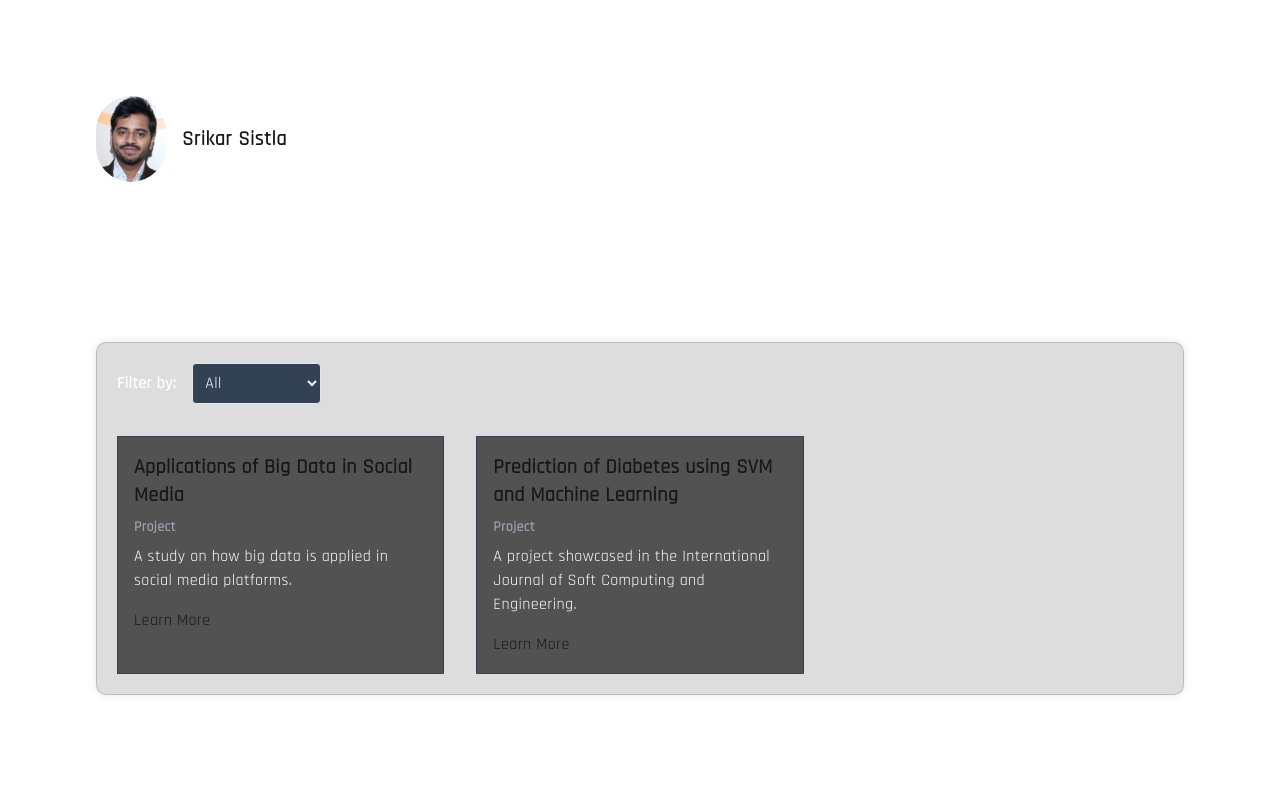
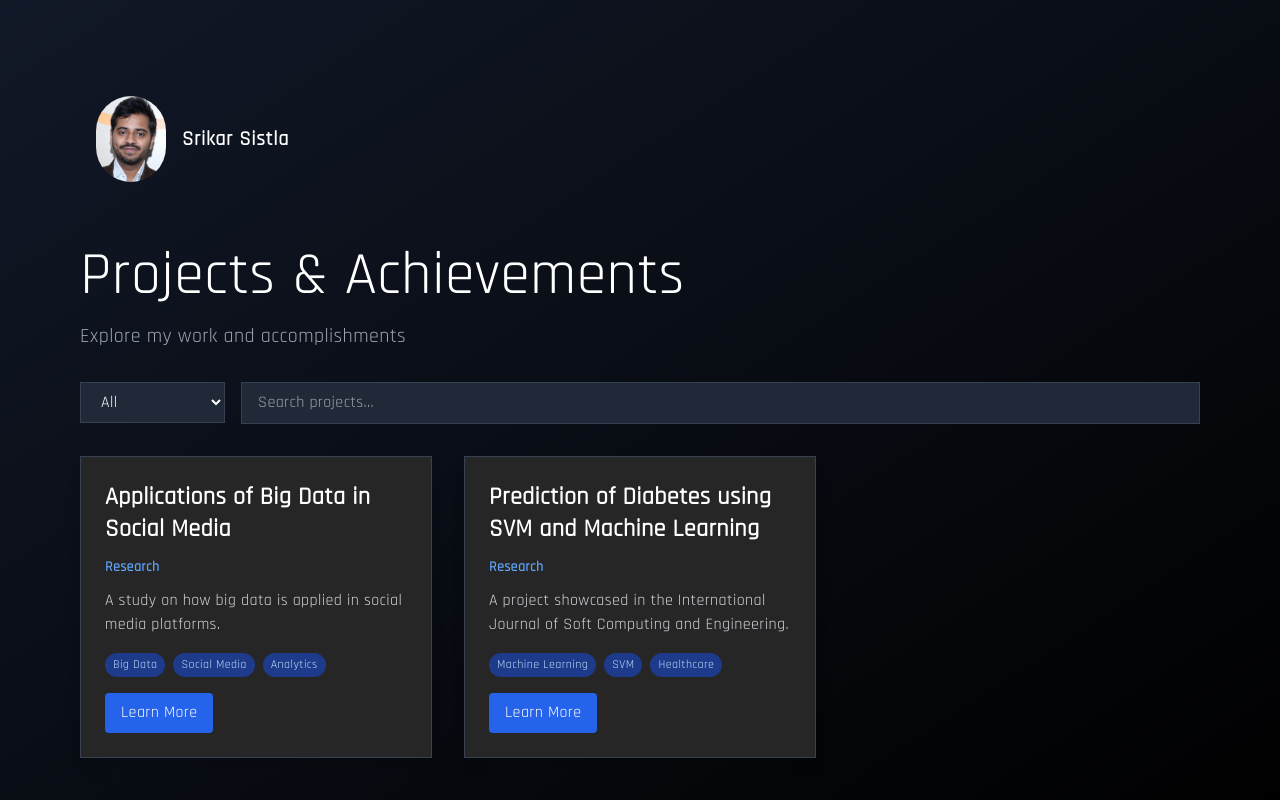
Before and after one commit to SrikarSistla08/MyPortfolio, a Next.js app: page /projects in a window 1280 px wide. Shown: the top 800 px of the page. Built offline with nearby package versions, Linux system fonts and the light colour scheme; a web font is replaced by a local one.

Commit message:
Added changes and colors

```diff
--- a/package.json
+++ b/package.json
@@ -9,7 +9,7 @@
     "lint": "next lint"
   },
   "dependencies": {
-    "framer-motion": "^12.4.7",
+    "framer-motion": "^12.5.0",
     "instafeed.js": "^2.0.0",
     "next": "^15.1.7",
     "react": "^19.0.0",
--- a/src/app/page.tsx
+++ b/src/app/page.tsx
@@ -1,5 +1,5 @@
 "use client";
-import React, { useRef } from "react";
+import React, { useRef, useEffect, useState } from "react";
 import Link from "next/link";
 import Header from "../components/header";
 import About from "../components/about";
@@ -9,8 +9,7 @@ import Education from "../components/education";
 import ProjectsShowcase from "../components/ProjectsShowcase";
 import Footer from "@/components/footer";
 import { useIntersectionObserver } from "../hooks/useIntersectionObserver";
-import { motion, useScroll, useTransform } from "framer-motion";
-import { useEffect } from "react";
+import { motion, useScroll, useTransform, AnimatePresence } from "framer-motion";
 
 const Hero = () => {
   const ref = useRef(null);
@@ -19,162 +18,135 @@ const Hero = () => {
     offset: ["start start", "end start"]
   });
 
-  const backgroundY = useTransform(scrollYProgress, [0, 2], ["0%", "50%"]);
-
-  useEffect(() => {
-    // Smooth scroll functionality
-    const handleClick = (e: MouseEvent) => {
-      e.preventDefault();
-      const href = (e.currentTarget as HTMLAnchorElement).getAttribute('href');
-      if (href) {
-        document.querySelector(href)?.scrollIntoView({
-          behavior: 'smooth',
-        });
-      }
-    };
-
-    const link = document.querySelector('a[href^="#"]');
-    link?.addEventListener('click', handleClick as EventListener);
-
-    return () => {
-      link?.removeEventListener('click', handleClick as EventListener);
-    };
-  }, []);
+  const backgroundY = useTransform(scrollYProgress, [0, 1], ["0%", "30%"]);
+  const opacity = useTransform(scrollYProgress, [0, 0.5], [1, 0]);
 
   return (
-    <section>
-      <div ref={ref} className="relative h-screen overflow-hidden">
-        {/* <motion.div id="ths"
-          className="max-h-screen flex justify-center items-center"
+    <section ref={ref} className="relative h-screen overflow-hidden">
+      <motion.div
+        className="absolute inset-0 z-0 bg-cover bg-center"
         style={{
-            backgroundImage: "url('/bc.jpg')",
-            backgroundAttachment: "fixed",
-            backgroundPosition: "center",
-            backgroundBlendMode: "multiply",
-            backgroundRepeat: "no-repeat",
-            opacity: 0.8,
-            y: backgroundY
+          backgroundImage: "url('/bc.JPG')",
+          y: backgroundY,
+          opacity: 0.7,
         }}
       />
       <motion.div
-          initial={{ opacity: 0, y: 100 }}
-          animate={{ opacity: 1, y: 0 }}
-          transition={{ duration: 1, ease: "easeInOut" }}
-          className="relative z-10 flex text-8xl font-[advent_pro] flex-col justify-center h-full text-center"
-
+        className="relative z-10 flex flex-col justify-center items-center h-full text-center text-white"
+        style={{ opacity }}
       >
-          Welcome to My Portfolio!
-          <motion.p
-          initial={{ y: -10, opacity: 2}}
-          animate={{ y: 20, opacity: 3 }}
-          transition={{ duration: 1.50, repeat: Infinity,}}
-          className="text-sm font-medium hover:transition duration-500 mt-8">
-            <Link href="#ths2">Scroll Down or Click me to Explore</Link>
-          </motion.p>
-        </motion.div>
-      </div>
-      <div></div>
-      <div ref={ref} className="relative h-screen overflow-hidden"> */}
-      <motion.div
-          className="max-h-screen absolute inset-0 z-0 bg-cover bg-center mp-overlay"
-          style={{
-            backgroundImage: "url('/bc.JPG')",
-            backgroundAttachment: "auto",
-            backgroundPosition: "center",
-            backgroundBlendMode: "multiply",
-            backgroundRepeat: "repeat",
-            opacity: 0.7,
-            y: backgroundY
-          }}
-        />
-        <motion.div
-          initial={{ opacity: 0, y: 100 }}
-          animate={{ opacity: 1, y: 0 }}
-          transition={{ duration: 1, ease: "easeInOut" }}
-          className="relative z-10 text-black flex text-9xl flex-col justify-center h-full text-center md:p-10"
+        <motion.h1
+          initial={{ y: 20, opacity: 0 }}
+          animate={{ y: 0, opacity: 1 }}
+          transition={{ duration: 0.8, ease: "easeOut" }}
+          className="text-6xl md:text-8xl font-bold mb-4 text-shadow-lg"
         >
           Srikar Sistla
+        </motion.h1>
         <motion.p
-          initial={{ y: -10, opacity: 2}}
-          animate={{ y: 20, opacity: 3 }}
-          transition={{ duration: 1.50,}}
-          className="text-2xl font-honk hover:transition duration-500 mt-8">
+          initial={{ y: 20, opacity: 0 }}
+          animate={{ y: 0, opacity: 1 }}
+          transition={{ duration: 0.8, ease: "easeOut", delay: 0.2 }}
+          className="text-xl md:text-2xl mb-8 text-shadow"
+        >
           Aspiring Web Developer and Data Analyst
         </motion.p>
-
-          <motion.p
-          initial={{ y: -10, opacity: 2}}
-          animate={{ y: 20, opacity: 3 }}
-          transition={{ duration: 1.50,}}
-          className="text-sm font-medium hover:text-black font-advent-pro hover:bg-500 transition-all duration-500 mt-20">
-            <Link href="#header">Scroll Down or Click me to Explore</Link>
-          </motion.p>
-          <div></div>
+        <motion.div
+          initial={{ y: 20, opacity: 0 }}
+          animate={{ y: 0, opacity: 1 }}
+          transition={{ duration: 0.8, ease: "easeOut", delay: 0.4 }}
+        >
+          <Link href="#header"
+            className="bg-white text-black py-2 px-6 rounded-full hover:bg-opacity-80 transition duration-300 text-lg font-semibold"
+          >
+            Explore My Work
+          </Link>
         </motion.div>
-      </div>
+      </motion.div>
     </section>
   );
 };
 
 const BackToTopButton = () => {
-  const handleClick = () => {
-    window.scrollTo({ top: 1500, behavior: 'smooth' });
+  const [isVisible, setIsVisible] = useState(false);
+
+  useEffect(() => {
+    const toggleVisibility = () => {
+      if (window.pageYOffset > 300) {
+        setIsVisible(true);
+      } else {
+        setIsVisible(false);
+      }
+    };
+
+    window.addEventListener("scroll", toggleVisibility);
+    return () => window.removeEventListener("scroll", toggleVisibility);
+  }, []);
+
+  const scrollToTop = () => {
+    window.scrollTo({
+      top: 0,
+      behavior: "smooth"
+    });
   };
 
   return (
-    <button
-      onClick={handleClick}
-      className="fixed bottom-4 right-4 p-3 bg-slate-600 text-white font-['rajdhani'] rounded-full shadow-lg hover:bg-zinc-700 transition duration-300"
+    <AnimatePresence>
+      {isVisible && (
+        <motion.button
+          initial={{ opacity: 0, y: 20 }}
+          animate={{ opacity: 1, y: 0 }}
+          exit={{ opacity: 0, y: 20 }}
+          onClick={scrollToTop}
+          className="fixed bottom-4 right-4 p-3 bg-blue-600 text-white rounded-full shadow-lg hover:bg-blue-700 transition duration-300 z-50"
           aria-label="Back to top"
         >
-      Back to Top
-    </button>
+          <svg xmlns="http://www.w3.org/2000/svg" className="h-6 w-6" fill="none" viewBox="0 0 24 24" stroke="currentColor">
+            <path strokeLinecap="round" strokeLinejoin="round" strokeWidth={2} d="M5 10l7-7m0 0l7 7m-7-7v18" />
+          </svg>
+        </motion.button>
+      )}
+    </AnimatePresence>
   );
 };
 
-
-const AnimatedSection: React.FC<{ children: React.ReactNode; className?: string }> = ({ children, className = "" }) => {
+const AnimatedSection = ({ children, className = "" }) => {
   const [ref, isIntersecting] = useIntersectionObserver({
     threshold: 0.1,
     triggerOnce: true,
   });
 
   return (
-    <section
-      ref={ref as unknown as React.RefObject<HTMLElement>}
-      className={`bg-fixed bg-cover transition-all duration-1000 ${
-        isIntersecting
-          ? "opacity-100 translate-y-0"
-          : "opacity-0 translate-y-10"
-      } ${className} overflow-y-hidden scrollbar-disabled`}
+    <motion.section
+      ref={ref}
+      initial={{ opacity: 0, y: 50 }}
+      animate={isIntersecting ? { opacity: 1, y: 0 } : {}}
+      transition={{ duration: 0.5, ease: "easeOut" }}
+      className={`${className} overflow-hidden`}
     >
       {children}
-    </section>
+    </motion.section>
   );
 };
 
 export default function Home() {
   return (
-    <AnimatedSection>
-      <div className="min-h-screen flex flex-col font-['rajdhani']">
+    <div className="min-h-screen flex flex-col font-['rajdhani'] bg-gradient-to-br from-slate-900 to-black">
       <BackToTopButton />
-        <AnimatedSection className="flex flex-col overflow-y-auto gap-10">
       <Hero />
-          </AnimatedSection>
-        <div className="grid min-h-screen gap-16 p-10">
-          <div id="header" className="max-h-screen flex flex-col gap-8 mt-10">
-          <AnimatedSection>
+      <div className="mx-auto px-8 py-16">
+        <AnimatedSection id="header" className="mb-24">
           <Header />
         </AnimatedSection>
-          </div>
-          <main className="flex flex-col gap-10">
-            <AnimatedSection className="min-h-screen gap-2">
+        <div className="mx-auto px-8 py-16 ">
+        <main className="space-y-24">
+          <AnimatedSection>
             <About />
-              <div className="mt-4">
+            <div className="mt-8">
               <a
                 href="Resume.pdf"
                 download
-                  className="inline-block bg-blue-900 text-white font-semibold py-2 px-4 mt-2 rounded-lg hover:bg-slate-700 transition-colors duration-300 tracking-wide"
+                className="inline-block bg-slate-900 text-white font-semibold py-3 px-6 rounded-lg hover:bg-blue-700 transition-colors duration-300 tracking-wide"
               >
                 Download Resume
               </a>
@@ -193,29 +165,28 @@ export default function Home() {
             <Education />
           </AnimatedSection>
           <AnimatedSection>
-              <section id="creations" className="flex flex-col gap-8 tracking-wide">
-                <div className="flex items-center gap-4">
-                  <svg xmlns="http://www.w3.org/2000/svg" fill="none" viewBox="0 0 24 24" strokeWidth={1.5} stroke="currentColor" className="w-6 h-6">
-                    <path strokeLinecap="round" strokeLinejoin="round" d="M12 18v-5.25m0 0a6.01 6.01 0 001.5-.189m-1.5.189a6.01 6.01 0 01-1.5-.189m3.75 7.478a12.06 12.06 0 01-4.5 0m3.75 2.383a14.406 14.406 0 01-3 0M14.25 18v-.192c0-.983.658-1.823 1.508-2.316a7.5 7.5 0 10-7.517 0c.85.493 1.509 1.333 1.509 2.316V18" />
-                  </svg>
-                  <h2 className="text-3xl font-bold hover:text-stone-400 transition duration-200 hover:underline">My Creations</h2>
+            <section id="creations" className="space-y-8">
+              <h2 className="text-4xl font-bold mb-8">My Creations</h2>
+              <div className="grid md:grid-cols-2 gap-8">
+                <Link href="/photography" className="group">
+                  <div className="bg-purple-600 rounded-lg p-6 transition-all duration-300 transform group-hover:scale-105 group-hover:shadow-xl">
+                    <h3 className="text-2xl font-semibold mb-4 text-white">Photography</h3>
+                    <p className="text-purple-100">Explore my visual journey through Instagram</p>
                   </div>
-                <div className="flex gap-2 p-4 flex">
-                  <Link href="/photography" className="container inline-block bg-gradient-to-r from-purple-400 to-pink-500 text-white py-3 px-6 rounded-lg hover:from-purple-500 hover:to-pink-600 transition-all duration-1000 hover:online">
-                    <h3 className="text-xl font-semibold mb-2">Photography</h3>
-                    <p className="mb-4 ">Explore my visual journey through Instagram</p>
                 </Link>
-                  <Link href="/music" className="container inline-block bg-gradient-to-r from-green-400 to-green-600 text-white py-3 px-6 rounded-lg hover:from-green-500 hover:to-green-700 transition-all duration-300 transform hover:undeline">
-                    <h3 className="text-xl font-semibold mb-2">Music</h3>
-                    <p>Listen to my musical creations on Spotify</p>
+                <Link href="/music" className="group">
+                  <div className="bg-green-600 rounded-lg p-6 transition-all duration-300 transform group-hover:scale-105 group-hover:shadow-xl">
+                    <h3 className="text-2xl font-semibold mb-4 text-white">Music</h3>
+                    <p className="text-green-100">Listen to my musical creations on Spotify</p>
+                  </div>
                 </Link>
               </div>
             </section>
           </AnimatedSection>
         </main>
         </div>
+      </div>
       <Footer />
     </div>
-    </AnimatedSection>
   );
 }
--- a/src/components/MyCreations/music.js
+++ b/src/components/MyCreations/music.js
@@ -4,7 +4,7 @@ import tempHeader from '../tempHeader';
 
 export default function Music() {
   return (
-    <div className="min-h-screen p-8 sm:p-20 font-['rajdhani'] tracking-wide">
+    <div className="min-h-screen p-8 sm:p-20 font-['rajdhani'] tracking-wide bg-gradient-to-br from-slate-900 to-black">
       <header className="mb-12 experience-container">
         <Link href="/" className="text-2xl font-bold hover:text-stone-500 transition-colors duration-200">
           {tempHeader()}
--- a/src/components/MyCreations/photography.js
+++ b/src/components/MyCreations/photography.js
@@ -19,7 +19,7 @@ export default function Photography() {
   }, []);
 
   return (
-    <div className="min-h-screen p-8 sm:p-20 font-['rajdhani'] tracking-wide animate-fadeIn">
+    <div className="min-h-screen p-8 sm:p-20 font-['rajdhani'] bg-gradient-to-br from-gray-900 to-black tracking-wide animate-fadeIn">
       <header className="mb-12">
         <Link href="/" className="text-2xl sm:text-3xl font-bold hover:text-stone-500 transition-colors duration-200">
           {tempHeader()}
--- a/src/components/Projects/projects.js
+++ b/src/components/Projects/projects.js
@@ -1,71 +1,110 @@
 "use client";
-import React, { useState } from "react";
+import React, { useState, useEffect } from "react";
 import Link from "next/link";
+import { motion, AnimatePresence } from "framer-motion";
 import tempHeader from "../tempHeader";
 
 export const projectsData = [
   {
     title: "Applications of Big Data in Social Media",
-    type: "Project",
+    type: "Research",
     description: "A study on how big data is applied in social media platforms.",
     link: "https://ijsrem.com/download/applications-of-big-data-in-social-media/",
+    tags: ["Big Data", "Social Media", "Analytics"]
   },
   {
     title: "Prediction of Diabetes using SVM and Machine Learning",
-    type: "Project",
+    type: "Research",
     description: "A project showcased in the International Journal of Soft Computing and Engineering.",
     link: "https://www.ijsce.org/portfolio-item/b35570512222/",
+    tags: ["Machine Learning", "SVM", "Healthcare"]
   },
   // Add more projects, certifications, and awards here
 ];
 
-
-const ProjectItem = ({ title, type, description, link }) => (
-<div className="project-card bg-neutral-600 border border-gray-700 hover:bg-slate-800 p-4 rounded-lg hover:shadow-lg hover:shadow-blue-800 transition duration-300">
-    <h3 className="text-xl font-semibold mb-2">{title}</h3>
-    <p className="text-sm font-semibold text-gray-400 mb-2">{type}</p>
-    <p className="text-white text-700 mb-4 ">{description}</p>
-    <Link href={link} target="_blank" rel="noopener noreferrer" className="text-dark-500 hover:underline">
+const ProjectItem = ({ title, type, description, link, tags }) => (
+  <motion.div
+    layout
+    initial={{ opacity: 0, y: 10 }}
+    animate={{ opacity: 1, y: 0 }}
+    exit={{ opacity: 0, y: -10 }}
+    transition={{ duration: 0.5 }}
+    className="project-card bg-neutral-800 border border-gray-700 p-6 rounded-lg shadow-lg hover:shadow-xl hover:shadow-blue-800/30 transition duration-300"
+  >
+    <h3 className="text-2xl font-semibold mb-3 text-white">{title}</h3>
+    <p className="text-sm font-semibold text-blue-400 mb-3">{type}</p>
+    <p className="text-gray-300 mb-4">{description}</p>
+    <div className="flex flex-wrap gap-2 mb-4">
+      {tags.map((tag, index) => (
+        <span key={index} className="bg-blue-900 text-blue-200 text-xs px-2 py-1 rounded-full">
+          {tag}
+        </span>
+      ))}
+    </div>
+    <Link href={link} target="_blank" rel="noopener noreferrer"
+      className="inline-block bg-blue-600 text-white px-4 py-2 rounded hover:bg-blue-700 transition duration-300">
       Learn More
     </Link>
-  </div>
+  </motion.div>
 );
 
 const Projects = () => {
   const [filter, setFilter] = useState("All");
+  const [searchTerm, setSearchTerm] = useState("");
+  const [filteredProjects, setFilteredProjects] = useState(projectsData);
 
-  const filteredProjects = filter === "All"
-    ? projectsData
-    : projectsData.filter(item => item.type === filter);
+  useEffect(() => {
+    const filtered = projectsData.filter(item =>
+      (filter === "All" || item.type === filter) &&
+      (item.title.toLowerCase().includes(searchTerm.toLowerCase()) ||
+       item.description.toLowerCase().includes(searchTerm.toLowerCase()) ||
+       item.tags.some(tag => tag.toLowerCase().includes(searchTerm.toLowerCase())))
+    );
+    setFilteredProjects(filtered);
+  }, [filter, searchTerm]);
 
   return (
-        <main className="max-h-screen p-8 sm:p-20 tracking-wide font-['rajdhani']">
-            <Link href="/" className="text-2xl font-bold hover:text-stone-500 transition-colors duration-200">
+    <motion.main
+      initial={{ opacity: 0 }}
+      animate={{ opacity: 1 }}
+      transition={{ duration: 0.5 }}
+      className="min-h-screen p-8 sm:p-20 tracking-wide font-['rajdhani'] bg-gradient-to-br from-gray-900 to-black"
+    >
+      <Link href="/" className="text-3xl font-bold text-white hover:text-blue-400 transition-colors duration-200">
         {tempHeader()}
       </Link>
-            <div className="experience-container justify-between items-center grid justify-center items-center flex-col w-full h-full p-4">
-              <h2 className="text-5xl font-bold mb-8 text-white text-left font-bold hover:animate-pulse duration-1000">Projects </h2>
-                <div className="container mb-4 bg-transparent p-4 rounded-lg shadow-inner">
-                    <label htmlFor="filter" className="bg-transparent mr-4 text-white font-semibold">Filter by:</label>
+      <div className="mt-12 mb-8">
+        <h2 className="text-6xl mb-4 text-white">Projects & Achievements</h2>
+        <p className="text-xl text-gray-400">Explore my work and accomplishments</p>
+      </div>
+      <div className="mb-8 flex flex-wrap gap-4 items-center">
         <select
-                    id="filter"
           value={filter}
           onChange={(e) => setFilter(e.target.value)}
-                    className="border rounded p-2 bg-slate-700 text-white focus:ring-2 focus:ring-blue-400 focus:outline-none transition-all duration-200"
+          className="bg-gray-800 text-white border border-gray-700 rounded-md px-4 py-2 focus:outline-none focus:ring-2 focus:ring-slate-500"
         >
           <option value="All">All</option>
           <option value="Project">Projects</option>
           <option value="Certification">Certifications</option>
           <option value="Award">Awards</option>
+          <option value="Research">Research</option>
         </select>
-                    <div className="mt-8 grid grid-cols-2 md:grid-cols-2 lg:grid-cols-3 gap-8 w-full">
+        <input
+          type="text"
+          placeholder="Search projects..."
+          value={searchTerm}
+          onChange={(e) => setSearchTerm(e.target.value)}
+          className="bg-gray-800 text-white border border-gray-700 rounded-md px-4 py-2 focus:outline-none focus:ring-2 focus:ring-blue-500 flex-grow"
+        />
+      </div>
+      <AnimatePresence>
+        <motion.div layout className="grid grid-cols-1 md:grid-cols-2 lg:grid-cols-3 gap-8">
           {filteredProjects.map((item, index) => (
             <ProjectItem key={index} {...item} />
           ))}
-                    </div>
-                </div>
-            </div>
-        </main>
+        </motion.div>
+      </AnimatePresence>
+    </motion.main>
   );
 };
 
--- a/src/components/ProjectsShowcase.tsx
+++ b/src/components/ProjectsShowcase.tsx
@@ -27,7 +27,7 @@ const ProjectsShowcase: React.FC = () => {
         ))}
       </div>
       <div className="mt-8 text-center">
-        <Link href="/projects" className="inline-block bg-blue-900 text-white font-semibold py-2 px-6 rounded-lg hover:bg-blue-700 transition-colors duration-300">
+        <Link href="/projects" className="inline-block bg-slate-900 text-white font-semibold py-2 px-6 rounded-lg hover:bg-blue-700 transition-colors duration-300">
           View All Projects
         </Link>
       </div>
--- a/src/components/footer.js
+++ b/src/components/footer.js
@@ -4,7 +4,7 @@ import React from "react";
 
 function Footer() {
   return (
-    <footer className="flex-col bg-slate-900 text-white p-20 text-center text-sm flex items-center justify-center gap-2 tracking-widest font-['rajdhani']">
+    <footer className="flex-col bg-slate-950 text-white p-20 text-center text-sm flex items-center justify-center gap-2 tracking-widest font-['rajdhani']">
         <section id="contact" className="flex flex-col items-left gap-8 font-semibold">
           <div className="flex items-center gap-4">
             <svg xmlns="http://www.w3.org/2000/svg" fill="none" viewBox="0 0 24 24" strokeWidth={1.5} stroke="currentColor" className="size-6">
```
Also changed, not shown: 1 other file (tests, documents, lock files or other folders). Lines whose indentation alone changed are shown as unchanged.
